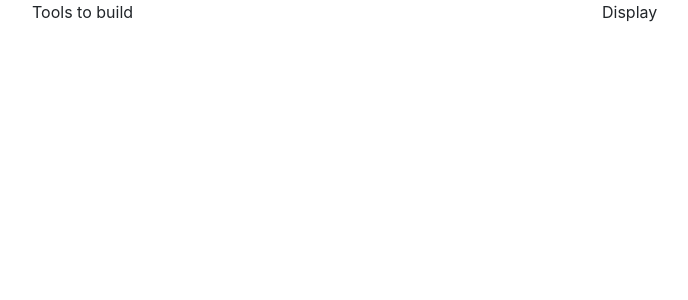
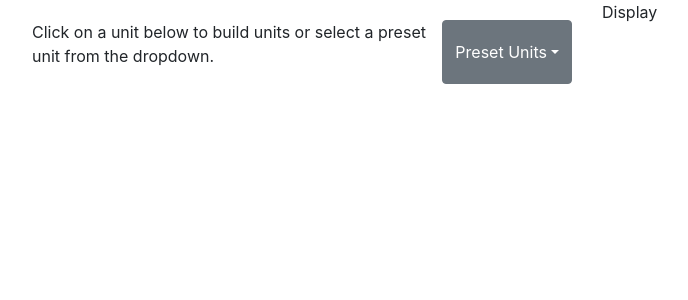
Before and after one commit to Dhvani35729/Handbook-of-Modern-Sensors, a React (Create React App) app in the folder Chapter_1/building/units-sandbox/: page / in a window 1280 px wide. Shown: the top 300 px of the page, without its empty margins (53-741 px from the left). Built offline with nearby package versions, Linux system fonts and the light colour scheme.

Commit message:
add units header

```diff
--- a/Chapter_1/building/units-sandbox/src/App.css
+++ b/Chapter_1/building/units-sandbox/src/App.css
@@ -0,0 +1,16 @@
+.presetUnitsDropdown {
+  height: 300px;
+  overflow-y: auto;
+}
+
+.buildContainer {
+  margin-top: 20px;
+}
+
+.buildHeader {
+  display: inline-flex;
+}
+
+.presetUnitsBtn {
+  margin-left: 10px;
+}
--- a/Chapter_1/building/units-sandbox/src/App.js
+++ b/Chapter_1/building/units-sandbox/src/App.js
@@ -1,13 +1,66 @@
-import React from 'react';
-import {Container, Row, Col} from 'reactstrap';
+import React, {useState} from 'react';
+import {
+  Container,
+  Row,
+  Col,
+  ButtonDropdown,
+  DropdownToggle,
+  DropdownMenu,
+  DropdownItem,
+} from 'reactstrap';
 import './App.css';
 
 function App () {
+  const [presetUnitsDropdownOpen, setPresetUnitsDropdownOpen] = useState (
+    false
+  );
+
+  const togglePresetUnitsDropdown = () =>
+    setPresetUnitsDropdownOpen (!presetUnitsDropdownOpen);
+
   return (
     <Container>
       <Row>
-        <Col md="6">
-          <p>Tools to build</p>
+        <Col md="6" className="buildContainer">
+          <div className="buildHeader">
+            <p>
+              Click on a unit below to build units or select a preset unit from the dropdown.
+            </p>
+            <ButtonDropdown
+              isOpen={presetUnitsDropdownOpen}
+              toggle={togglePresetUnitsDropdown}
+              className="presetUnitsBtn"
+            >
+              <DropdownToggle caret>
+                Preset Units
+              </DropdownToggle>
+              <DropdownMenu className="presetUnitsDropdown">
+                <DropdownItem header>Fundamental Units</DropdownItem>
+                <DropdownItem>Current</DropdownItem>
+                <DropdownItem>Intensity</DropdownItem>
+                <DropdownItem>Length</DropdownItem>
+                <DropdownItem>Mass</DropdownItem>
+                <DropdownItem>Temperature</DropdownItem>
+                <DropdownItem>Time</DropdownItem>
+                <DropdownItem>Quantity</DropdownItem>
+                <DropdownItem divider />
+                <DropdownItem header>Derived Units</DropdownItem>
+                <DropdownItem>Capacitance</DropdownItem>
+                <DropdownItem>Charge</DropdownItem>
+                <DropdownItem>Force</DropdownItem>
+                <DropdownItem>Energy</DropdownItem>
+                <DropdownItem>Illuminance</DropdownItem>
+                <DropdownItem>Inductance</DropdownItem>
+                <DropdownItem>Luminous Flux</DropdownItem>
+                <DropdownItem>Magnetic Flux</DropdownItem>
+                <DropdownItem>Magnetic Flux Density</DropdownItem>
+                <DropdownItem>Power</DropdownItem>
+                <DropdownItem>Pressure</DropdownItem>
+                <DropdownItem>Potential</DropdownItem>
+                <DropdownItem>Resistance</DropdownItem>
+              </DropdownMenu>
+            </ButtonDropdown>
+          </div>
         </Col>
         <Col md="6">
           <p>Display</p>
```
